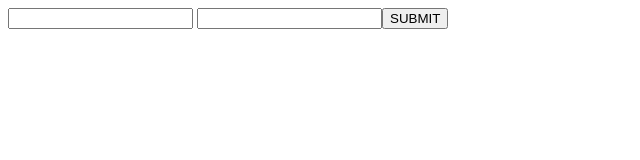
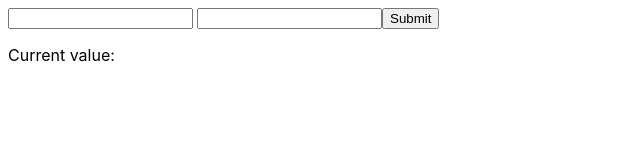
Before and after one commit to dmajumd2/react-9bsmtxj, a React (Create React App) app: page / in a window 1280 px wide. Shown: the top 160 px of the page, without its empty margins (0-640 px from the left). Built offline with nearby package versions, Linux system fonts and the light colour scheme.

Commit message:
form changes

```diff
--- a/src/App.js
+++ b/src/App.js
@@ -46,24 +46,29 @@ export default function form() {
 
     const submitData = (e) => {
       e.preventDefault();
-     console.log(username, password);
+      alert(username);
     }
 
   return(
     <>
-     <h1>{username}</h1>
-    <h1>{password}</h1>
+     <form onSubmit={submitData}>
+
       <input
+        type='text'
         value = {username}
         onChange={(e) => setUsername(e.target.value)}
       ></input>
       {" "}
       <input
+      type='text'
       value = {password}
       onChange={(e) => setPassword(e.target.value)}>
       </input>
 
-      <button onClick={submitData}>SUBMIT</button>
+      <input type='submit'/>
+      <p>Current value: {username}</p>
+
+     </form>
     </>
   )
 }
```
